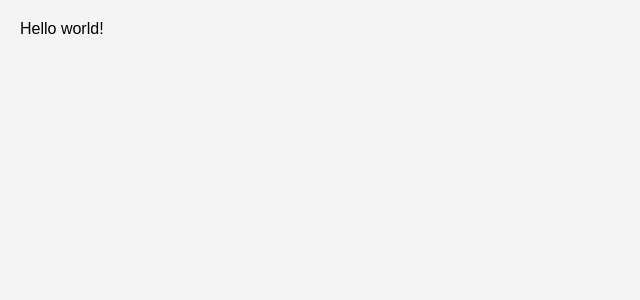
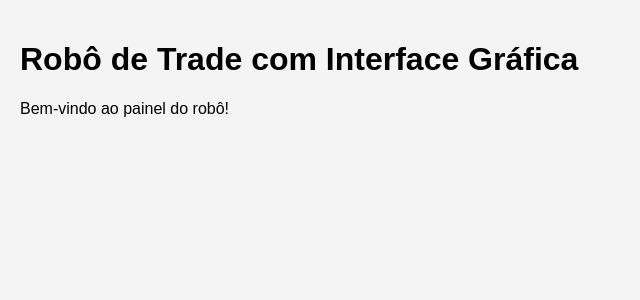
Before and after one commit to namota33/trade-bot-app2, a React (Vite) app in the folder frontend/: page / in a window 1280 px wide. Shown: the top 300 px of the page, without its empty margins (0-640 px from the left). Built offline with nearby package versions, Linux system fonts and the light colour scheme.

Commit message:
Update App.jsx

```diff
--- a/frontend/src/App.jsx
+++ b/frontend/src/App.jsx
@@ -1,7 +1,8 @@
 function App() {
   return (
-    <div className="text-3xl font-bold underline text-center mt-10">
-      Hello world!
+    <div>
+      <h1>Robô de Trade com Interface Gráfica</h1>
+      <p>Bem-vindo ao painel do robô!</p>
     </div>
   );
 }
```
